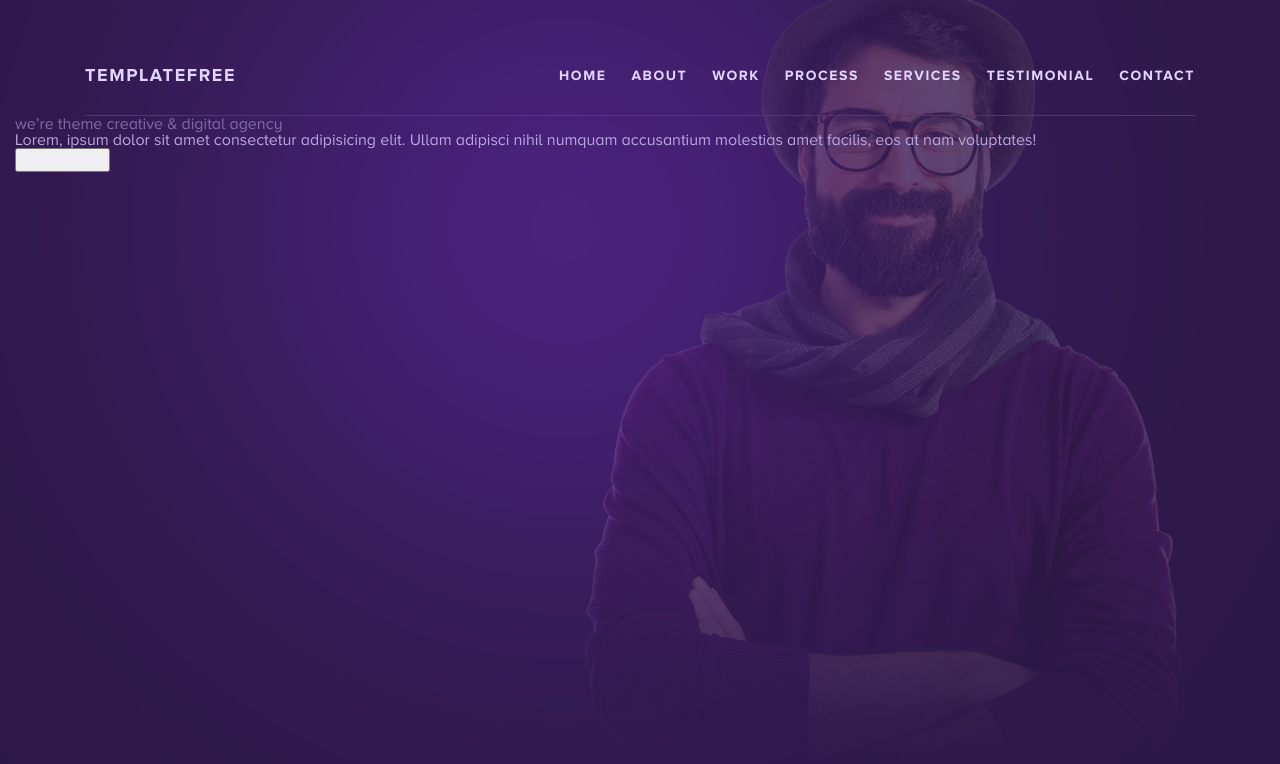
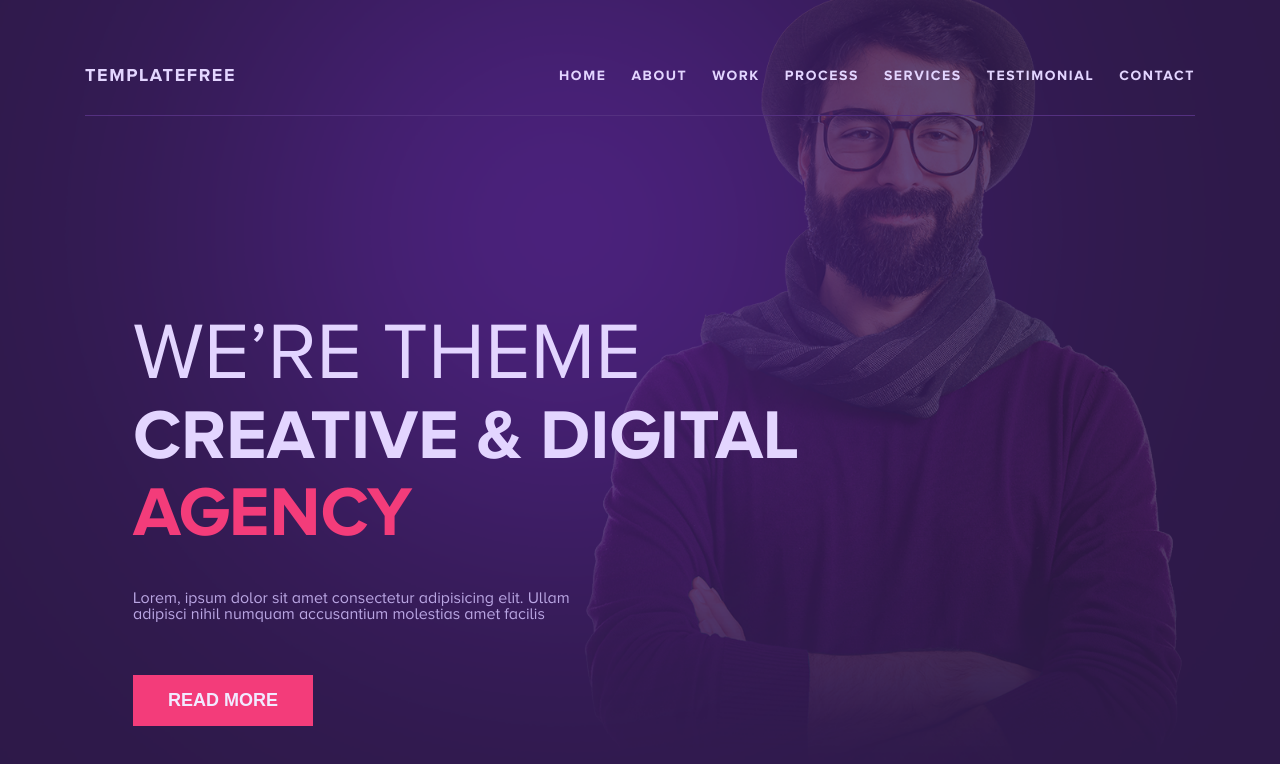
Before and after one commit to undrlen/undrlen.github.io, a website: page app/index.html in a window 1280 px wide. Drawn offline with Linux system fonts and the light colour scheme.

Commit message:
add banner content

```diff
--- a/app/index.html
+++ b/app/index.html
@@ -25,9 +25,13 @@
         </div>
       </div>
       <div class="banner_content">
-        <h1>we’re theme creative & digital agency</h1>
+        <h1>
+          <span class="slogan_one">we’re theme</span>
+          <span class="slogan_two">creative & digital</span>
+          <span class="slogan_red">agency</span>
+        </h1>
         <p>Lorem, ipsum dolor sit amet consectetur adipisicing elit. Ullam adipisci nihil numquam accusantium molestias
-          amet facilis, eos at nam voluptates!</p>
+          amet facilis</p>
         <button>Read more</button>
       </div>
     </div>
--- a/app/sass/main.sass
+++ b/app/sass/main.sass
@@ -69,7 +69,37 @@ body
     margin-left: 1.78em
 
 .banner_content
+  max-width: 1110px
+  margin: 0 auto
+  padding-top: 12em
+  padding-left: 3em
+  h1
+    font-size: 4.375rem
+    color: #e3d5ff
+    font-weight: 700
+    line-height: 1.1
+    text-transform: uppercase
+  .slogan_one
+    font-size: 5rem
+    font-weight: 400
+  .slogan_red
+    color: #f33c7a
+  span
+    display: inline-block
+    width: 100%
   p
     color: #baa6e3
+    margin-top: 2.5em
+    margin-bottom: 3.3em
+    width: calc(500 / 1100 * 100%)
   button
     color: #f1eaff
+    width: 11.25rem
+    height: 3.188rem
+    background-color: #f33c7a
+    color: #f1eaff
+    font-size: 1.125em
+    line-height: 1
+    font-weight: 700
+    text-transform: uppercase
+    border: none
```
Also changed, not shown: app/css/main.css, 1 other file.
